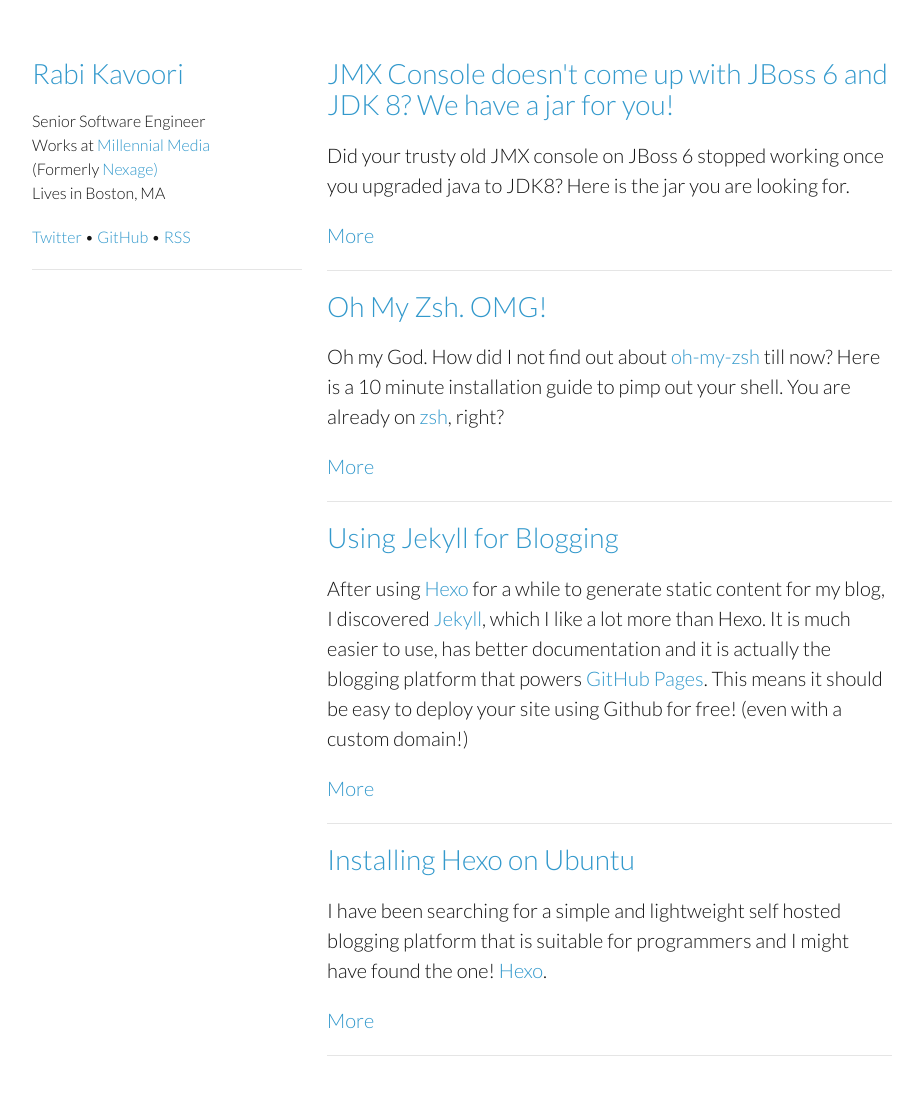
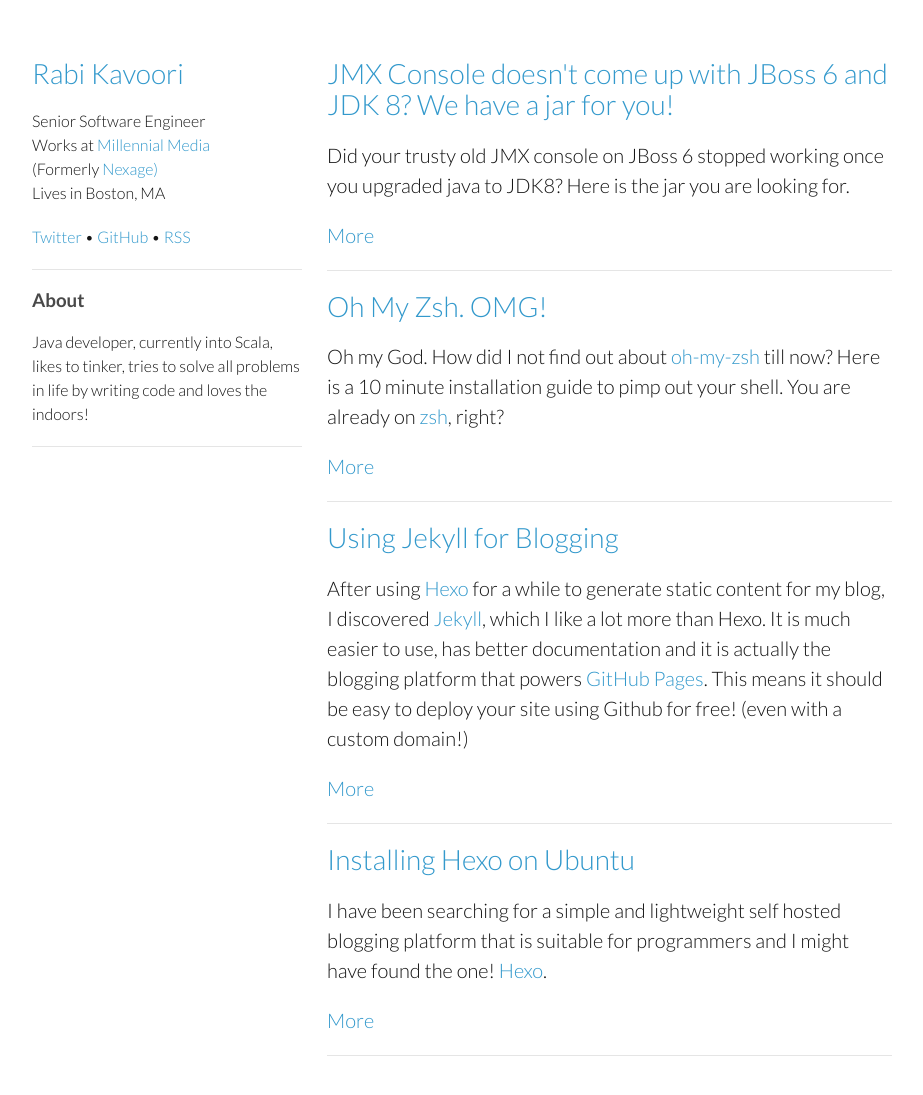
Before and after one commit to kavoori/kavoori.github.io, a Jekyll site: the page built from index.html, in a window 1280 px wide and 1126 px high. Shown: the top 1095 px of the window, without its empty margins (178-1101 px from the left). Built offline with Jekyll 4.4.1, drawn with Linux system fonts in a browser that asks for light colours; the list of posts is cut into pages by our own code.

Commit message:
Added an about section for better formatting on the mobile site

```diff
--- a/_includes/header.html
+++ b/_includes/header.html
@@ -12,4 +12,8 @@
           <a href="/feed.xml">RSS</a>
         </p>
         <hr/>
+        <h3>About</h3>
+        <p>Java developer, currently into Scala, likes to tinker, tries to solve all problems in life by writing code and loves the indoors!
+        </p>
+        <hr/>
 </header>
```
